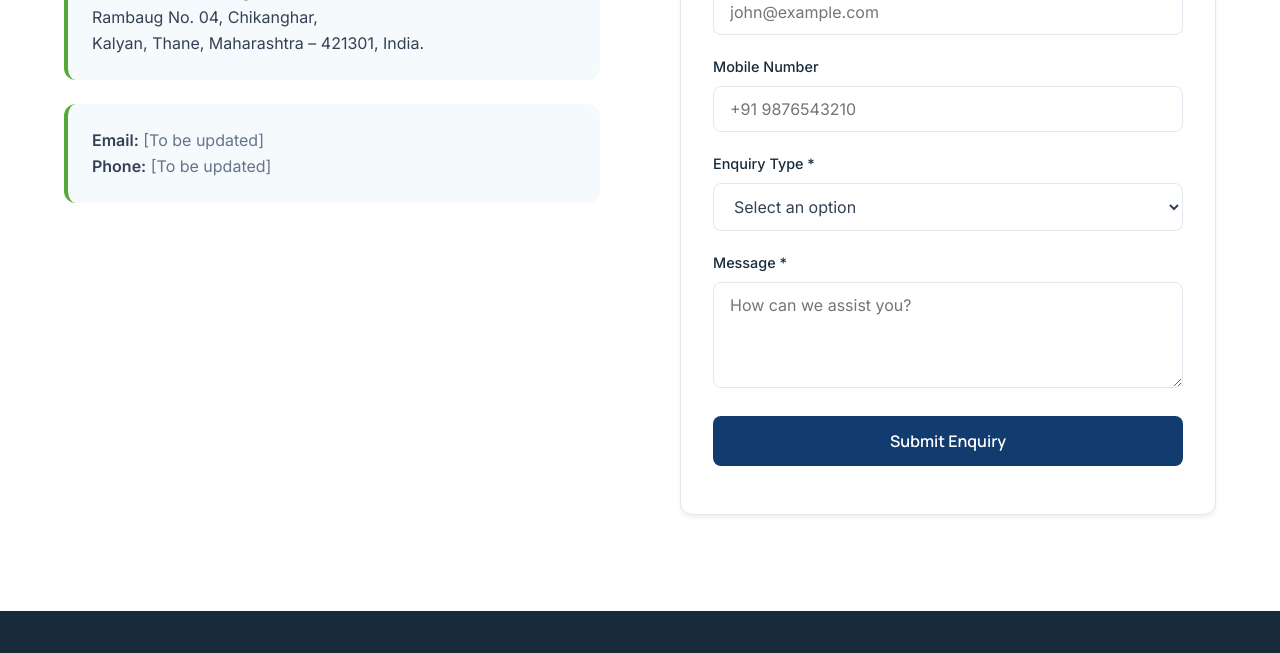
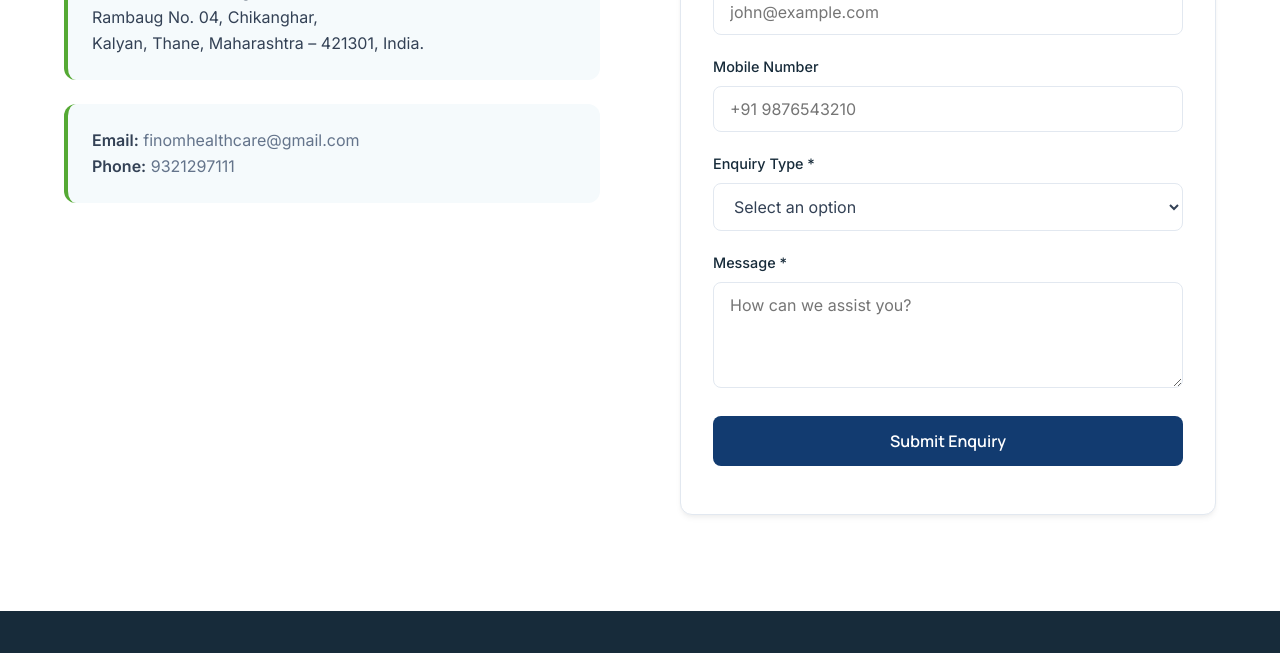
Before and after one commit to finomhealthcare-a11y/finomwebsite, a plain HTML site: page index.html in a window 1280 px wide. Shown: the part 6940-7593 px from the top of the page. Drawn offline with nearby package versions, Linux system fonts and the light colour scheme.

Commit message:
Update index.html

```diff
--- a/index.html
+++ b/index.html
@@ -1386,8 +1386,8 @@
                         <p>Office No. 106, Mangeshi Elite II,<br> Rambaug No. 04, Chikanghar,<br> Kalyan, Thane, Maharashtra – 421301, India.</p>
                     </div>
                     <div class="address-block" style="margin-top: 1.5rem;">
-                        <p><strong>Email:</strong> <span style="color:#64748B;">[To be updated]</span></p>
-                        <p><strong>Phone:</strong> <span style="color:#64748B;">[To be updated]</span></p>
+                        <p><strong>Email:</strong> <span style="color:#64748B;">finomhealthcare@gmail.com</span></p>
+                        <p><strong>Phone:</strong> <span style="color:#64748B;">9321297111</span></p>
                     </div>
                 </div>
 
```
